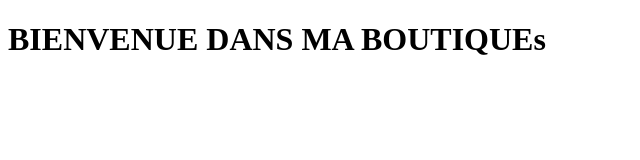
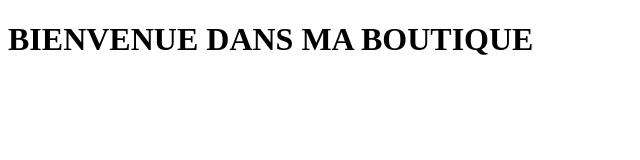
Before and after one commit to israelkoffi863-glitch/projet-orlane, a plain HTML site: page index.html in a window 1280 px wide. Shown: the full height of the page, 0-640 px from the left. Drawn offline with Linux system fonts and the light colour scheme.

Commit message:
j'ai enlevé le s

```diff
--- a/index.html
+++ b/index.html
@@ -6,6 +6,6 @@
     <title>Mon projet</title>
 </head>
 <body>
-  <h1>BIENVENUE DANS MA BOUTIQUEs</h1>
+  <h1>BIENVENUE DANS MA BOUTIQUE</h1>
 </body>
 </html>
```
